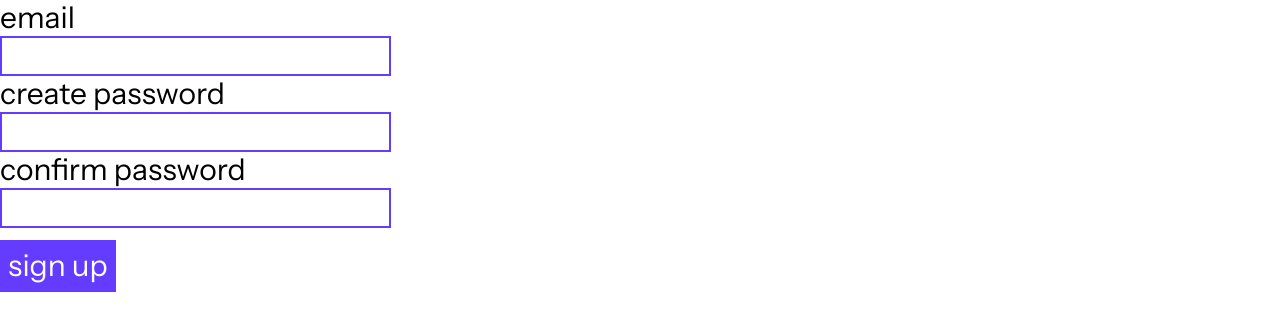
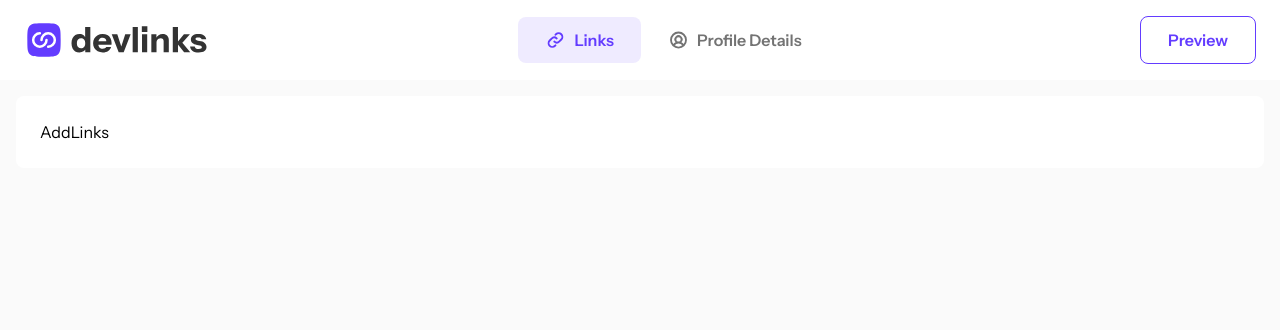
Before and after one commit to lomsadze123/fullstack-link-sharing-app, a React (Vite) app in the folder client/: page /addLinks in a window 1280 px wide. Shown: the top 330 px of the page. Built offline with nearby package versions, Linux system fonts and the light colour scheme.

Commit message:
add header

```diff
--- a/client/src/App.tsx
+++ b/client/src/App.tsx
@@ -1,9 +1,18 @@
+import { Route, Routes, useLocation } from "react-router-dom";
 import Auth from "./pages/auth/Auth";
+import AddLinks from "./pages/addLinks/AddLinks";
+import Header from "./components/header/Header";
 
 const App = () => {
+  const location = useLocation();
+
   return (
-    <div className="text-3xl">
-      <Auth />
+    <div>
+      {location.pathname !== "/" && <Header />}
+      <Routes>
+        <Route path="/" element={<Auth />} />
+        <Route path="/addLinks" element={<AddLinks />} />
+      </Routes>
     </div>
   );
 };
--- /dev/null
+++ b/client/src/components/header/Header.tsx
@@ -0,0 +1,50 @@
+import logo from "../../assets/logo-devlinks-small.svg";
+import mainLogo from "../../assets/logo-devlinks-large.svg";
+import linksImg from "../../assets/icon-links-header.svg";
+import profileImg from "../../assets/icon-profile-details-header.svg";
+import eyeImg from "../../assets/icon-preview-header.svg";
+import useWidth from "../../hooks/useWidth";
+
+const Header = () => {
+  const width = useWidth();
+
+  return (
+    <header className="px-6 py-4 bg-white">
+      <nav>
+        <ul className="flex justify-between items-center">
+          <li>
+            <picture>
+              <source media="(min-width: 768px)" srcSet={mainLogo} />
+              <img src={logo} alt="devLink logo" />
+            </picture>
+          </li>
+          <div className="flex">
+            <li className="px-[27px] py-[11px] bg-purpleLight rounded-lg md:flex md:gap-2">
+              <img src={linksImg} alt="links icon" />
+              {width > 768 && (
+                <span className="font-semibold text-purple">Links</span>
+              )}
+            </li>
+            <li className="px-[27px] py-[11px] md:flex md:gap-2">
+              <img src={profileImg} alt="profile details icon" />
+              {width > 768 && (
+                <span className="font-semibold text-blackLight">
+                  Profile Details
+                </span>
+              )}
+            </li>
+          </div>
+          <li className="border-[1px] border-purple rounded-lg py-[11px] px-4 md:px-[27px]">
+            {width > 768 ? (
+              <span className="font-semibold text-purple">Preview</span>
+            ) : (
+              <img src={eyeImg} alt="preview icon" />
+            )}
+          </li>
+        </ul>
+      </nav>
+    </header>
+  );
+};
+
+export default Header;
--- /dev/null
+++ b/client/src/hooks/useWidth.ts
@@ -0,0 +1,20 @@
+import { useEffect, useState } from "react";
+
+const useWidth = () => {
+  const [width, setWidth] = useState(window.innerWidth);
+  const check = window.innerWidth >= 768;
+
+  useEffect(() => {
+    const handleQuery = () => {
+      setWidth(window.innerWidth);
+    };
+    window.addEventListener("resize", handleQuery);
+    return () => {
+      window.removeEventListener("resize", handleQuery);
+    };
+  }, [check]);
+
+  return width;
+};
+
+export default useWidth;
--- a/client/src/index.css
+++ b/client/src/index.css
@@ -6,3 +6,7 @@ body,
 button {
   font-family: "Instrument Sans", sans-serif;
 }
+
+body {
+  background-color: #fafafa;
+}
--- /dev/null
+++ b/client/src/pages/addLinks/AddLinks.tsx
@@ -0,0 +1,5 @@
+const AddLinks = () => {
+  return <div className="m-4 bg-white rounded-lg p-6">AddLinks</div>;
+};
+
+export default AddLinks;
```
Also changed, not shown: client/src/assets/icon-links-header.svg.
